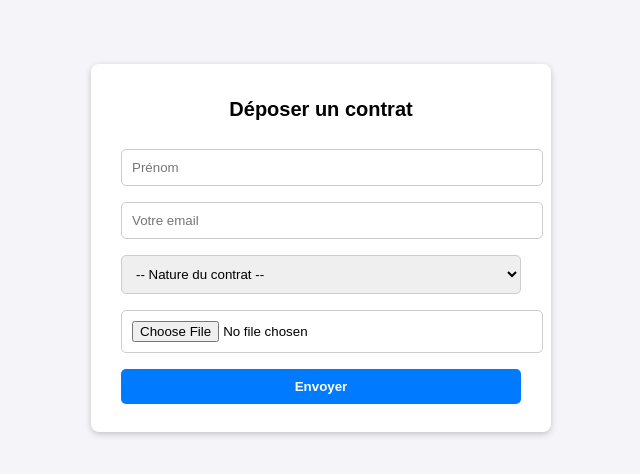
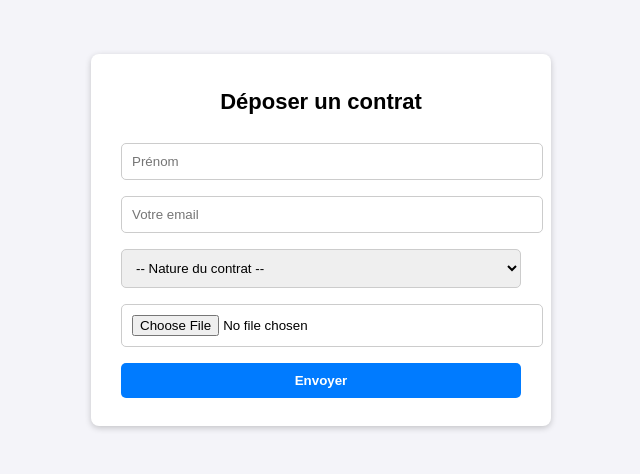
Before and after one commit to nasr4280/Contrat-site, a plain HTML site: page index.html in a window 1280 px wide. Shown: the part 160-634 px from the top of the page, without its empty margins (319-959 px from the left). Drawn offline with Linux system fonts and the light colour scheme.

Commit message:
Update index.html

```diff
--- a/index.html
+++ b/index.html
@@ -12,6 +12,7 @@
       justify-content: center;
       align-items: center;
       height: 100vh;
+      margin: 0;
     }
     .container {
       background: #fff;
@@ -22,7 +23,7 @@
       width: 100%;
     }
     h1 {
-      font-size: 20px;
+      font-size: 22px;
       margin-bottom: 20px;
       text-align: center;
     }
@@ -48,6 +49,7 @@
 <body>
   <div class="container">
     <h1>Déposer un contrat</h1>
+    <!-- ⚡ Important : data-netlify active la détection -->
     <form name="depot-contrat" method="POST" data-netlify="true" enctype="multipart/form-data">
 
       <input type="text" name="prenom" placeholder="Prénom" required>
```
